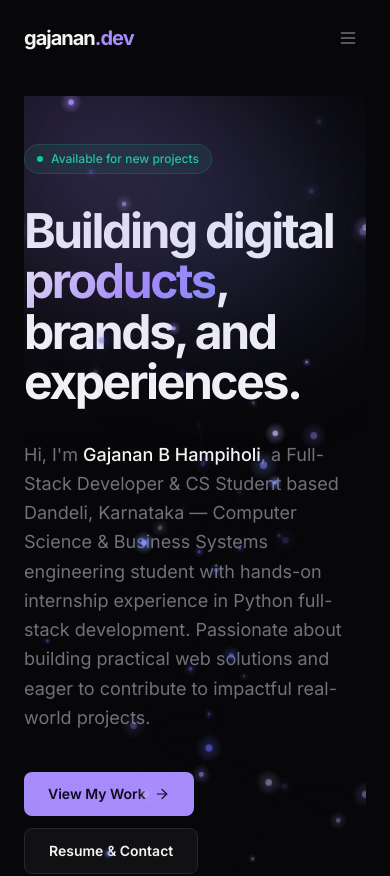
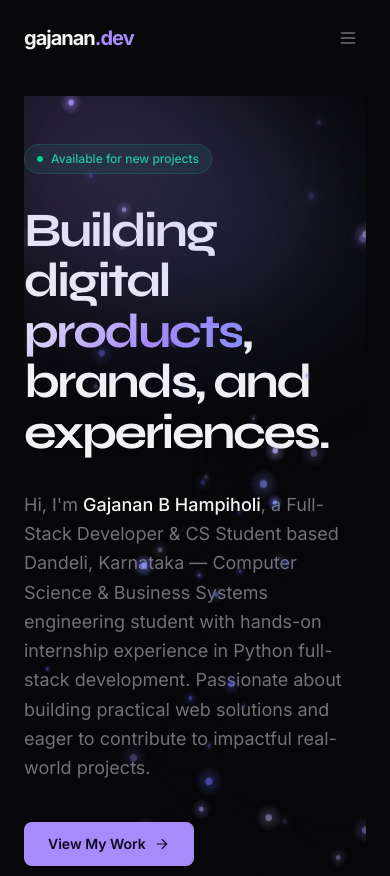
Before and after one commit to gajanan-git24/gajanan.dev, a Next.js app: page / in a window 390 px wide. Shown: the top 876 px of the page. Built offline with nearby package versions, Linux system fonts and the light colour scheme.

Commit message:
feat: add Syne font to hero and ripple click animations for buttons

```diff
--- a/src/app/globals.css
+++ b/src/app/globals.css
@@ -2,6 +2,7 @@
 
 @theme {
   --font-sans: "Inter", ui-sans-serif, system-ui, sans-serif;
+  --font-syne: "Syne", sans-serif;
 
   --color-background: #070709;
   --color-foreground: #f4f4f5;
@@ -23,6 +24,7 @@
       opacity: 0;
       transform: translateY(16px);
     }
+
     to {
       opacity: 1;
       transform: translateY(0);
@@ -34,6 +36,7 @@
       opacity: 0;
       transform: translateY(24px);
     }
+
     to {
       opacity: 1;
       transform: translateY(0);
@@ -41,10 +44,13 @@
   }
 
   @keyframes glow-pulse {
-    0%, 100% {
+
+    0%,
+    100% {
       opacity: 0.4;
       transform: scale(1);
     }
+
     50% {
       opacity: 0.7;
       transform: scale(1.05);
@@ -93,13 +99,16 @@
   ::-webkit-scrollbar {
     width: 6px;
   }
+
   ::-webkit-scrollbar-track {
     background: var(--background);
   }
+
   ::-webkit-scrollbar-thumb {
     background: var(--border);
     border-radius: 3px;
   }
+
   ::-webkit-scrollbar-thumb:hover {
     background: var(--muted-foreground);
   }
@@ -137,6 +146,7 @@
   border-radius: var(--radius);
   transition: border-color 0.2s ease, box-shadow 0.2s ease;
 }
+
 .card-surface:hover {
   border-color: rgba(167, 139, 250, 0.3);
   box-shadow: 0 0 0 1px rgba(167, 139, 250, 0.1), 0 8px 32px rgba(0, 0, 0, 0.4);
@@ -153,13 +163,61 @@
   color: rgba(167, 139, 250, 0.9);
   transition: background 0.2s ease;
 }
+
 .tag-pill:hover {
   background: rgba(167, 139, 250, 0.15);
 }
 
 /* ── Staggered animation helpers ─────────────────────────────── */
-.animate-delay-100 { animation-delay: 0.1s; }
-.animate-delay-200 { animation-delay: 0.2s; }
-.animate-delay-300 { animation-delay: 0.3s; }
-.animate-delay-400 { animation-delay: 0.4s; }
-.animate-delay-500 { animation-delay: 0.5s; }
+.animate-delay-100 {
+  animation-delay: 0.1s;
+}
+
+.animate-delay-200 {
+  animation-delay: 0.2s;
+}
+
+.animate-delay-300 {
+  animation-delay: 0.3s;
+}
+
+.animate-delay-400 {
+  animation-delay: 0.4s;
+}
+
+.animate-delay-500 {
+  animation-delay: 0.5s;
+}
+
+/* ── Click ripple effect ─────────────────────────────────────── */
+.click-effect {
+  position: relative;
+  overflow: hidden;
+  transform: scale(1);
+  transition: transform 0.15s cubic-bezier(0.4, 0, 0.2, 1);
+}
+
+.click-effect:active {
+  transform: scale(0.92);
+}
+
+.click-effect::after {
+  content: "";
+  position: absolute;
+  top: 50%;
+  left: 50%;
+  width: 200%;
+  aspect-ratio: 1;
+  background: rgba(167, 139, 250, 0.4);
+  border-radius: 50%;
+  transform: translate(-50%, -50%) scale(0);
+  opacity: 1;
+  transition: transform 0s, opacity 0.3s;
+  pointer-events: none;
+}
+
+.click-effect:active::after {
+  transform: translate(-50%, -50%) scale(1.5);
+  opacity: 0;
+  transition: transform 0.4s cubic-bezier(0.16, 1, 0.3, 1), opacity 0.4s ease-out;
+}
--- a/src/app/layout.tsx
+++ b/src/app/layout.tsx
@@ -1,5 +1,5 @@
 import type { Metadata } from "next";
-import { Inter } from "next/font/google";
+import { Inter, Syne } from "next/font/google";
 import "./globals.css";
 import Navbar from "@/components/Navbar";
 import Footer from "@/components/Footer";
@@ -9,6 +9,12 @@ import portfolioData from "@/data/portfolio.json";
 const inter = Inter({
   subsets: ["latin"],
   variable: "--font-inter",
+  display: "swap",
+});
+
+const syne = Syne({
+  subsets: ["latin"],
+  variable: "--font-syne",
   display: "swap",
 });
 
@@ -49,7 +55,7 @@ export default function RootLayout({
 }: Readonly<{ children: React.ReactNode }>) {
   return (
     <html lang="en" className="dark">
-      <body className={`${inter.variable} font-sans min-h-screen flex flex-col antialiased`}>
+      <body className={`${inter.variable} ${syne.variable} font-sans min-h-screen flex flex-col antialiased`}>
         <SplashScreen />
         <Navbar />
         <main className="flex-grow pt-24 pb-16 px-6 md:px-12 max-w-7xl mx-auto w-full">
--- a/src/app/page.tsx
+++ b/src/app/page.tsx
@@ -30,7 +30,7 @@ export default function Home() {
         </div>
 
         {/* Headline */}
-        <h1 className="text-5xl md:text-7xl font-bold tracking-tighter max-w-4xl leading-[1.05]">
+        <h1 className="font-syne text-5xl md:text-7xl font-bold tracking-tighter max-w-4xl leading-[1.05]">
           Building digital{" "}
           <span className="gradient-text">products</span>
           {", "}
@@ -49,7 +49,7 @@ export default function Home() {
           <Link
             href="/projects"
             id="hero-cta-projects"
-            className="group inline-flex items-center gap-2 px-6 py-3 bg-primary text-primary-foreground text-sm font-semibold rounded-lg hover:opacity-90 active:scale-[0.98] transition-all duration-150"
+            className="group inline-flex items-center gap-2 px-6 py-3 bg-primary text-primary-foreground text-sm font-semibold rounded-lg hover:opacity-90 active:scale-[0.98] transition-all duration-150 click-effect"
           >
             View My Work
             <ArrowRightIcon className="w-4 h-4 group-hover:translate-x-0.5 transition-transform" />
@@ -57,7 +57,7 @@ export default function Home() {
           <Link
             href="/resume"
             id="hero-cta-resume"
-            className="inline-flex items-center gap-2 px-6 py-3 bg-surface text-foreground text-sm font-semibold rounded-lg border border-border hover:border-border/80 hover:bg-muted/60 active:scale-[0.98] transition-all duration-150"
+            className="inline-flex items-center gap-2 px-6 py-3 bg-surface text-foreground text-sm font-semibold rounded-lg border border-border hover:border-border/80 hover:bg-muted/60 active:scale-[0.98] transition-all duration-150 click-effect"
           >
             Resume &amp; Contact
           </Link>
--- a/src/components/Navbar.tsx
+++ b/src/components/Navbar.tsx
@@ -50,8 +50,8 @@ export default function Navbar() {
                                 key={link.path}
                                 href={link.path}
                                 className={`relative px-3 py-1.5 text-sm font-medium rounded-md transition-colors duration-200 ${pathname === link.path
-                                        ? "text-foreground bg-muted/60"
-                                        : "text-muted-foreground hover:text-foreground hover:bg-muted/40"
+                                    ? "text-foreground bg-muted/60"
+                                    : "text-muted-foreground hover:text-foreground hover:bg-muted/40"
                                     }`}
                             >
                                 {link.name}
@@ -66,18 +66,16 @@ export default function Navbar() {
                         <a
                             href={portfolioData.profile.github}
                             target="_blank"
-                            rel="noopener noreferrer"
                             aria-label="GitHub"
-                            className="p-2 rounded-md text-muted-foreground hover:text-foreground hover:bg-muted/60 transition-all duration-200"
+                            className="p-2 rounded-md text-muted-foreground hover:text-foreground hover:bg-muted/60 transition-all duration-200 click-effect"
                         >
                             <GithubIcon className="w-[18px] h-[18px]" />
                         </a>
                         <a
                             href={portfolioData.profile.linkedin}
                             target="_blank"
-                            rel="noopener noreferrer"
                             aria-label="LinkedIn"
-                            className="p-2 rounded-md text-muted-foreground hover:text-foreground hover:bg-muted/60 transition-all duration-200"
+                            className="p-2 rounded-md text-muted-foreground hover:text-foreground hover:bg-muted/60 transition-all duration-200 click-effect"
                         >
                             <LinkedInIcon className="w-[18px] h-[18px]" />
                         </a>
@@ -106,8 +104,8 @@ export default function Navbar() {
                             key={link.path}
                             href={link.path}
                             className={`text-sm font-medium px-3 py-2.5 rounded-md transition-colors duration-150 ${pathname === link.path
-                                    ? "bg-muted/70 text-foreground"
-                                    : "text-muted-foreground hover:text-foreground hover:bg-muted/40"
+                                ? "bg-muted/70 text-foreground"
+                                : "text-muted-foreground hover:text-foreground hover:bg-muted/40"
                                 }`}
                         >
                             {link.name}
@@ -117,9 +115,8 @@ export default function Navbar() {
                         <a
                             href={portfolioData.profile.github}
                             target="_blank"
-                            rel="noopener noreferrer"
                             aria-label="GitHub"
-                            className="flex items-center gap-2 px-3 py-2 rounded-md text-sm text-muted-foreground hover:text-foreground hover:bg-muted/40 transition-all"
+                            className="flex items-center gap-2 px-3 py-2 rounded-md text-sm text-muted-foreground hover:text-foreground hover:bg-muted/40 transition-all click-effect"
                         >
                             <GithubIcon className="w-4 h-4" />
                             GitHub
@@ -127,9 +124,8 @@ export default function Navbar() {
                         <a
                             href={portfolioData.profile.linkedin}
                             target="_blank"
-                            rel="noopener noreferrer"
                             aria-label="LinkedIn"
-                            className="flex items-center gap-2 px-3 py-2 rounded-md text-sm text-muted-foreground hover:text-foreground hover:bg-muted/40 transition-all"
+                            className="flex items-center gap-2 px-3 py-2 rounded-md text-sm text-muted-foreground hover:text-foreground hover:bg-muted/40 transition-all click-effect"
                         >
                             <LinkedInIcon className="w-4 h-4" />
                             LinkedIn
```
